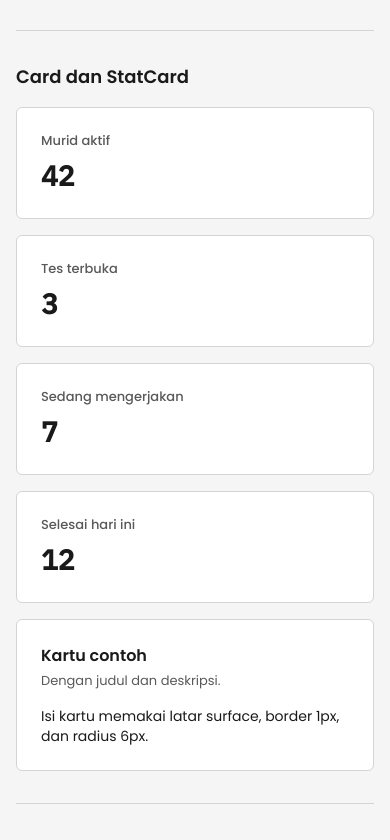
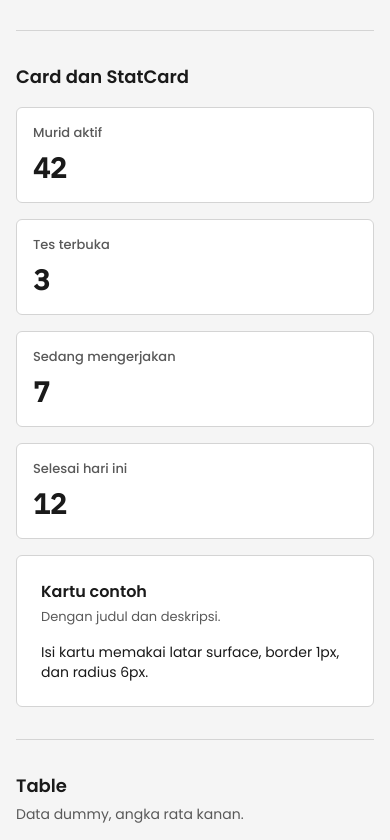
Before and after one commit to raflicodezidan/bright-mandarin-hsk, a Next.js app: page /dev/styleguide in a window 390 px wide. Shown: the part 2587-3427 px from the top of the page. Built offline with nearby package versions, Linux system fonts and the light colour scheme.

Commit message:
fix: kartu dashboard benar-benar berwarna (tanpa bg-surface tertimpa)

```diff
--- a/components/ui/stat-card.tsx
+++ b/components/ui/stat-card.tsx
@@ -1,4 +1,4 @@
-import { Card } from "@/components/ui/card";
+import { cn } from "@/lib/utils";
 
 export type StatCardTone =
   | "neutral"
@@ -24,10 +24,15 @@ export type StatCardProps = {
 
 export function StatCard({ label, value, hint, tone = "neutral" }: StatCardProps) {
   return (
-    <Card className={`flex flex-col gap-2 p-4 sm:p-6 ${TONE_CLASS[tone]}`}>
+    <div
+      className={cn(
+        "flex flex-col gap-2 rounded-md border border-border p-4 sm:p-6",
+        TONE_CLASS[tone],
+      )}
+    >
       <p className="text-xs font-medium text-text-muted">{label}</p>
       <p className="font-mono text-stat font-semibold tabular text-text">{value}</p>
       {hint ? <p className="text-xs text-text-muted">{hint}</p> : null}
-    </Card>
+    </div>
   );
 }
```
